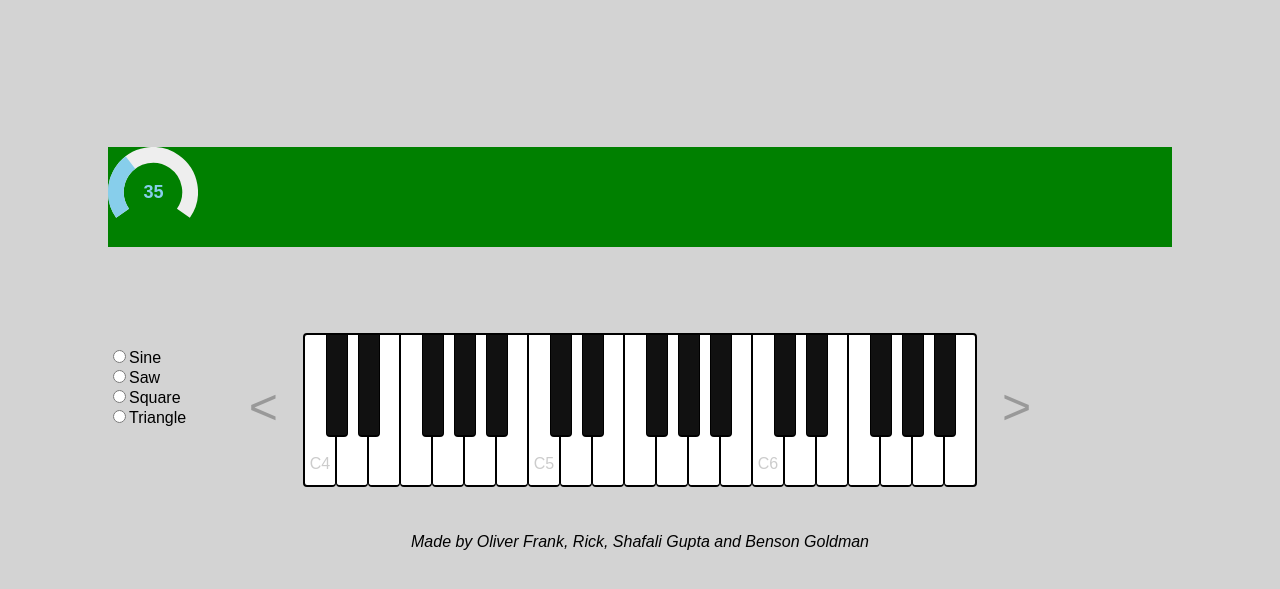
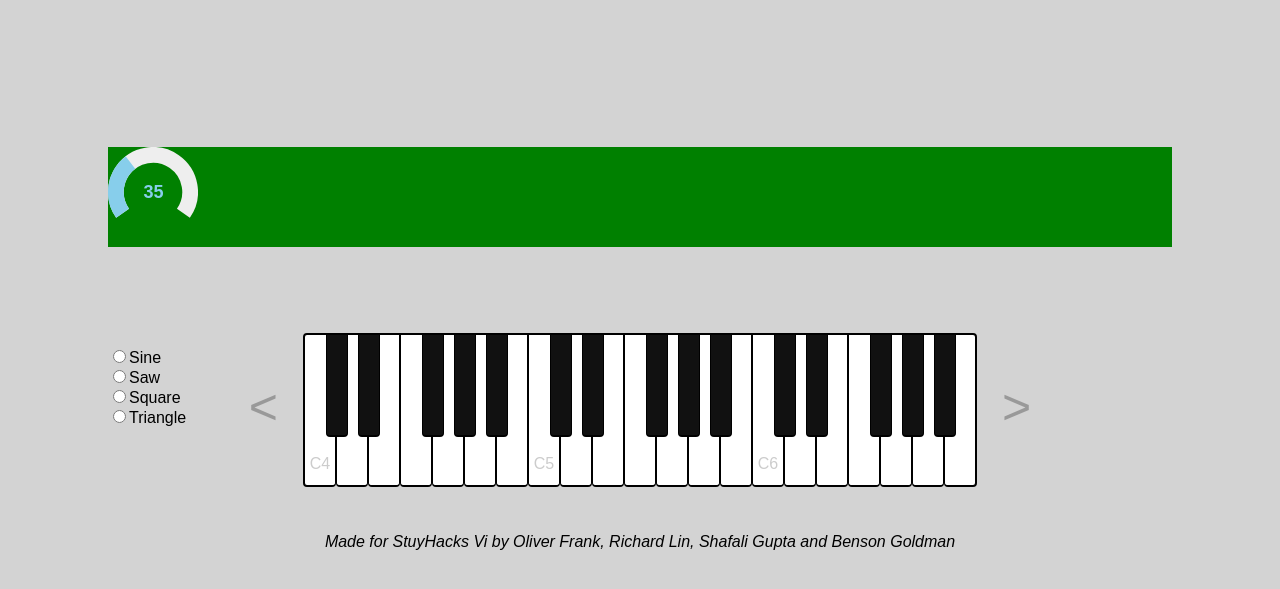
Before and after one commit to ofrank123/synthjs, a website: page public/index.html in a window 1280 px wide. Shown: the part 85-674 px from the top of the page. Drawn offline with nearby package versions, Linux system fonts and the light colour scheme.

Commit message:
Update index.html

```diff
--- a/public/index.html
+++ b/public/index.html
@@ -53,5 +53,5 @@
     </keyboardWrap>
   </body>
 
-	<p1> <i> <center> Made by Oliver Frank, Rick, Shafali Gupta and Benson Goldman </i> </center> </p1>
+	<p1> <i> <center> Made for StuyHacks Vi by Oliver Frank, Richard Lin, Shafali Gupta and Benson Goldman </i> </center> </p1>
 </html>
```
